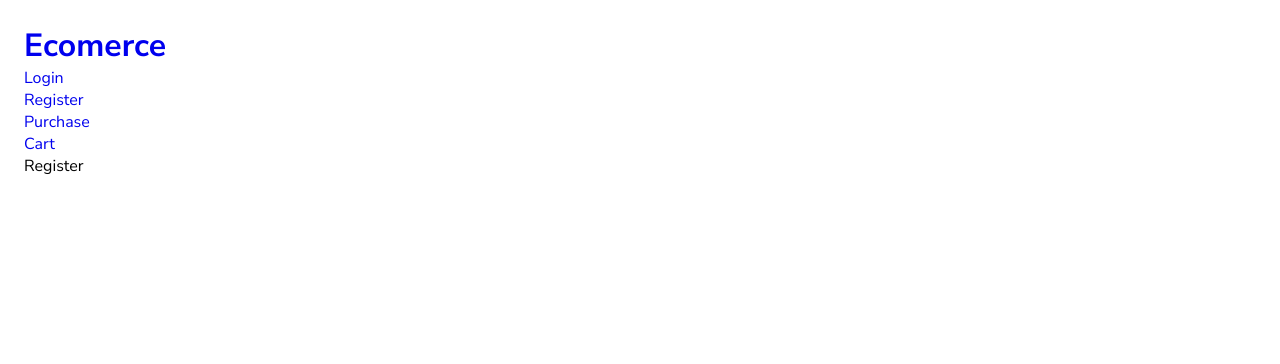
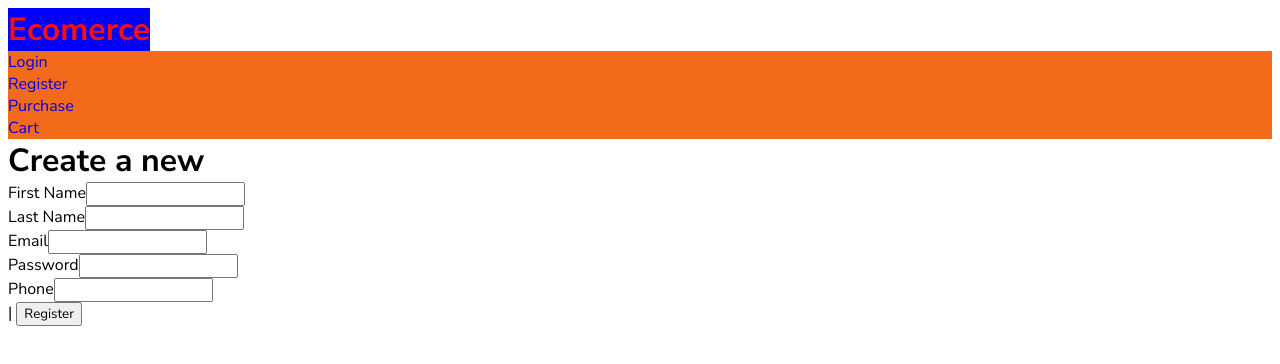
Before and after one commit to HernanGabrielStagni/Ecomerce_Ent_6_Benjamin, a React (Vite) app: page /#/register in a window 1280 px wide. Shown: the top 364 px of the page. Built offline with nearby package versions, Linux system fonts and the light colour scheme; no server answers.

Commit message:
Le hice el register con el post al backend

```diff
--- a/index.html
+++ b/index.html
@@ -5,6 +5,8 @@
     <link rel="icon" type="image/svg+xml" href="/vite.svg" />
     <link href='https://unpkg.com/boxicons@2.1.4/css/boxicons.min.css' rel='stylesheet'>
     <meta name="viewport" content="width=device-width, initial-scale=1.0" />
+    <meta name="theme-color"
+    content="#4285f4"/>
     <title>Ecomerce</title>
   </head>
   <body>
--- a/package.json
+++ b/package.json
@@ -14,6 +14,7 @@
     "axios": "^1.5.1",
     "react": "^18.2.0",
     "react-dom": "^18.2.0",
+    "react-hook-form": "^7.47.0",
     "react-redux": "^8.1.3",
     "react-router-dom": "^6.16.0"
   },
--- a/src/App.css
+++ b/src/App.css
@@ -1,5 +1,5 @@
 .app{
-   padding: 1.5em;
+   padding: 0.5em;
     /* background-color: rgb(117, 117, 243); */
 
 
--- a/src/COMPONENTS/HOME/CardProducts_CSS.css
+++ b/src/COMPONENTS/HOME/CardProducts_CSS.css
@@ -1,7 +1,7 @@
 .product{
 background-color: rgb(255, 253, 253);
 width: 100%;
-/* min-width: 280px; */
+min-width: 300px;
 max-width: 280px;
 border: 3px solid rgba(37, 36, 36, 0.667);
 transition: transform 200ms ease;
@@ -18,7 +18,7 @@ transform: scale(1.03);
 border-bottom: 3px solid #cca;
 padding: 1.3em;
 width: 100%;
-aspect-ratio: 1.5;
+aspect-ratio: 1;
 position: relative;
 }
 
--- a/src/COMPONENTS/PRODUCTID/ProductIdInfo_CSS.css
+++ b/src/COMPONENTS/PRODUCTID/ProductIdInfo_CSS.css
@@ -69,6 +69,7 @@ font-size: 1rem;
     width: 100%;
     background-color: rgb(216, 213, 213);
     display: flex;
+    padding: .5em;
     gap: 2em;
 
 }
--- a/src/COMPONENTS/PRODUCTID/SimilarProducts_CSS.css
+++ b/src/COMPONENTS/PRODUCTID/SimilarProducts_CSS.css
@@ -6,3 +6,18 @@
     flex-wrap: wrap;
     border-radius: 8px;
 }
+
+
+@media (min-width: 800px) {
+    .card__similarProducts{
+        background-color: rgb(222, 208, 208);
+        padding: 1em;
+        gap: 1em;
+        display: flex;
+        justify-content:space-around;
+        flex-wrap: wrap;
+        border-radius: 8px;
+    }
+
+
+}
--- a/src/COMPONENTS/PRODUCTID/SliderImgs_CSS.css
+++ b/src/COMPONENTS/PRODUCTID/SliderImgs_CSS.css
@@ -16,9 +16,24 @@ min-width: 280px;
 
     /* background-image: cover; */
     /* background-color: rgb(215, 182, 47); */
-    padding: 1em;
+    padding: 8em;
     /* height:70vh;  */
     aspect-ratio: 1;
     /* max-height: 80vh; */
 
 }
+
+
+@media (min-width: 800px) {
+
+.img{
+
+    /* background-color: rgb(215, 182, 47); */
+    padding: 1em;
+    /* height:70vh;  */
+    aspect-ratio: 1.5;
+    /* max-height: 80vh; */
+
+}
+
+}
--- a/src/COMPONENTS/SHARED/Header.jsx
+++ b/src/COMPONENTS/SHARED/Header.jsx
@@ -1,12 +1,13 @@
 import React from 'react'
 import { Link } from 'react-router-dom'
+import "./Header_CSS.css"
 
 const Header = () => {
   return (
-    <header>
-        <h1><Link to='/' >Ecomerce</Link></h1>
+    <header className='container__header'>
+        <h1><Link className='Link' to='/' >Ecomerce</Link></h1>
         <nav>
-            <ul>
+            <ul className='menu'>
                 <li><Link to='/' >Login</Link></li>
                 <li><Link to='/register'>Register</Link></li>
                 <li><Link to='/'>Purchase</Link></li>
--- /dev/null
+++ b/src/COMPONENTS/SHARED/Header_CSS.css
@@ -0,0 +1,9 @@
+.container__header .Link{
+    color: rgb(250, 14, 14);
+    background-color: blue;
+}
+
+.container__header ul{
+    color: aquamarine;
+    background-color: rgb(243, 106, 26);
+}
--- /dev/null
+++ b/src/HOOKS/useAuthentication.js
@@ -0,0 +1,18 @@
+import axios from "axios"
+
+const useAuthentication = () =>{
+
+const createNewUser = data =>{
+const url='https://e-commerce-api-v2.academlo.tech/api/v1/users'
+
+axios.post(url, data)
+    .then(res=>console.log ("Lo posteop  Y QUE SE YOOOOOOO"))
+    .catch(err => console.log (err))
+
+}
+
+return {createNewUser}
+
+}
+
+export default useAuthentication
--- a/src/Pages/ProductId_CSS.css
+++ b/src/Pages/ProductId_CSS.css
@@ -4,7 +4,7 @@ display: flex;
 flex-direction: column;
 justify-content: center;
 align-items: center;
-padding:  .5em;
+padding:  0em;
 }
 
 .h2{
@@ -14,27 +14,32 @@ padding:  .5em;
 }
 .productId__header{
     display: flex;
-    justify-content: center;
+    justify-content:center;
     align-items: center;
     /* width: 50%; */
     flex-wrap: wrap;
     padding: 0;
     /* background-color: rgb(198, 72, 198); */
 
-
-
 }
 
 
+/* .slider{
+    display: flex;
+    justify-content: center;
+
+    width: 80%;
+   min-width: 280px;
+
+} */
+
 .slider{
+    /* background-color: rgb(8, 85, 121); */
     display: flex;
     justify-content: center;
     /* background-color: red; */
     width: 100%;
-   min-width: 280px;
-
 }
-
 
 
 .info{
@@ -56,21 +61,39 @@ margin-top: 2em;
 /* @@@@@@@@@@@@@@@@@@@@@@@@@@@@@@@@@@@@@@@@@@@@@@@@@@@@@@@@@@@@@@@@@@@@@@@@@*/
 /* @@@@@@@@@@@@@@@@@@@@@@@@@@@@@@@@@@@@@@@@@@@@@@@@@@@@@@@@@@@@@@@@@@@@@@@@@*/
 
-@media (min-width: 576px) {
+@media (min-width: 800px) {
+
+    .productId__header{
+        display: flex;
+        justify-content: center;
+        align-items: center;
+         width: 100%;         flex-wrap: wrap;
+        padding: 0;
+        /* background-color: rgb(198, 72, 198); */
+        gap: 2em;
+
+    }
 
 .slider{
-    background-color: rgb(216, 132, 36);
+    /* background-color: rgb(216, 132, 36); */
     display: flex;
     justify-content: center;
     /* background-color: red; */
-    width: 100%;
+    width: 40%;
 }
 
 
 .info{
-    background-color: rgb(216, 132, 36);
- width: 100%;
+    /* background-color: rgb(216, 132, 36);  */
+ width: 50%;
   /* background-color: rgb(55, 205, 35); */
 }
 
+.productId__footer{
+    margin-top: 2em;
+    width: 100%;
+
+    }
+
+
 }
--- a/src/Pages/Register.jsx
+++ b/src/Pages/Register.jsx
@@ -1,9 +1,51 @@
 import React from 'react'
+import { useForm } from 'react-hook-form'
+import useAuthentication from '../HOOKS/useAuthentication'
 
 const Register = () => {
+
+
+const {register, handleSubmit, reset} = useForm()
+
+const {createNewUser}=useAuthentication()
+
+const submit = (data) =>{
+  // console.log(data)
+  createNewUser(data)
+
+}
+
   return (
-    <div>Register</div>
-  )
+    <form onSubmit={handleSubmit(submit)}>
+    <h1>Create a new</h1>
+      <div>
+        <label htmlFor="firstName">First Name</label>
+        <input {...register('firstName')} type="text"  id='firstName' />
+      </div>
+
+      <div>
+        <label htmlFor="lastName">Last  Name</label>
+        <input {...register('lastName')} type="text"  id='lastName' />
+      </div>
+
+      <div>
+        <label htmlFor="email">Email</label>
+        <input {...register('email')} type="email"  id='email' />
+      </div>
+
+      <div>
+        <label htmlFor="password">Password</label>
+        <input {...register('password')} type="password"  id='password' />
+      </div>
+
+      <div>
+        <label htmlFor="phone">Phone</label>
+        <input {...register('phone')} type="tel"  id='phone' />
+      </div>
+
+|     <button>Register</button>
+    </form>
+    )
 }
 
 export default Register
```
Also changed, not shown: 1 other file (tests, documents, lock files or other folders).
